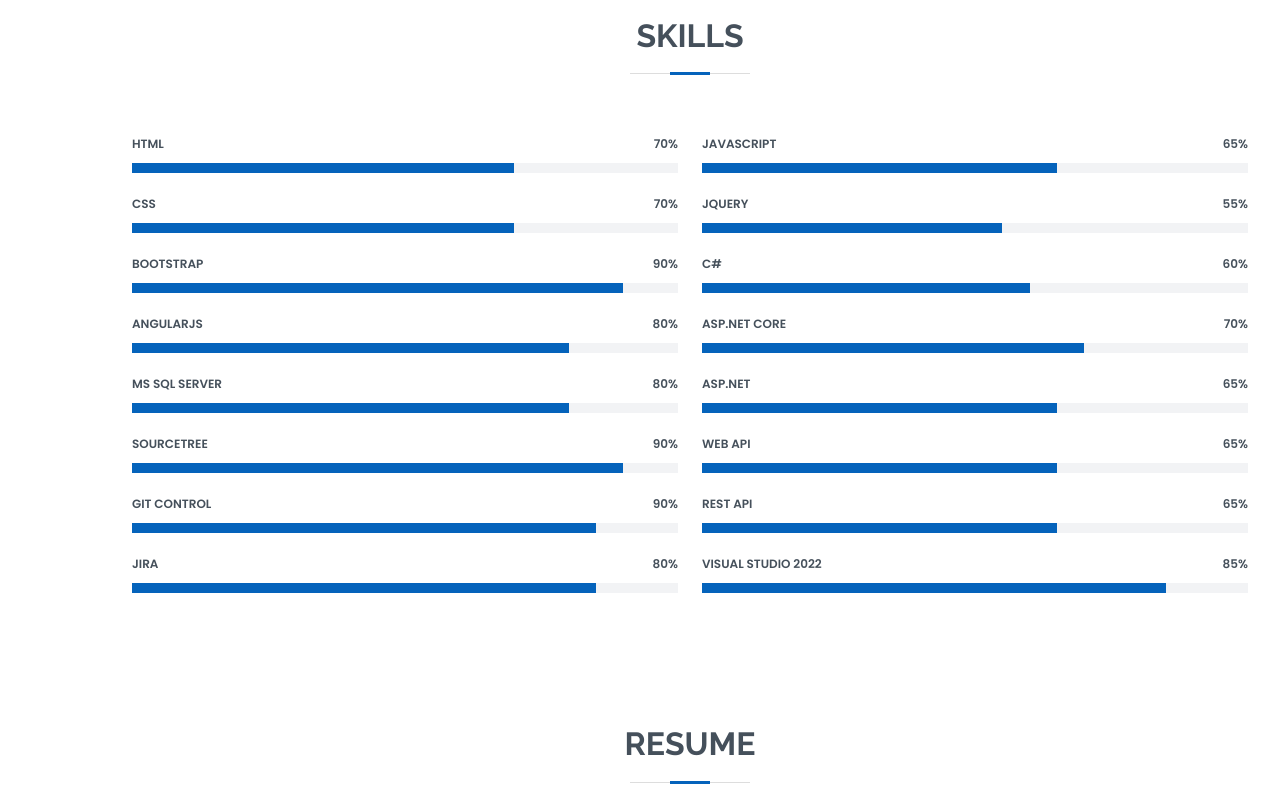
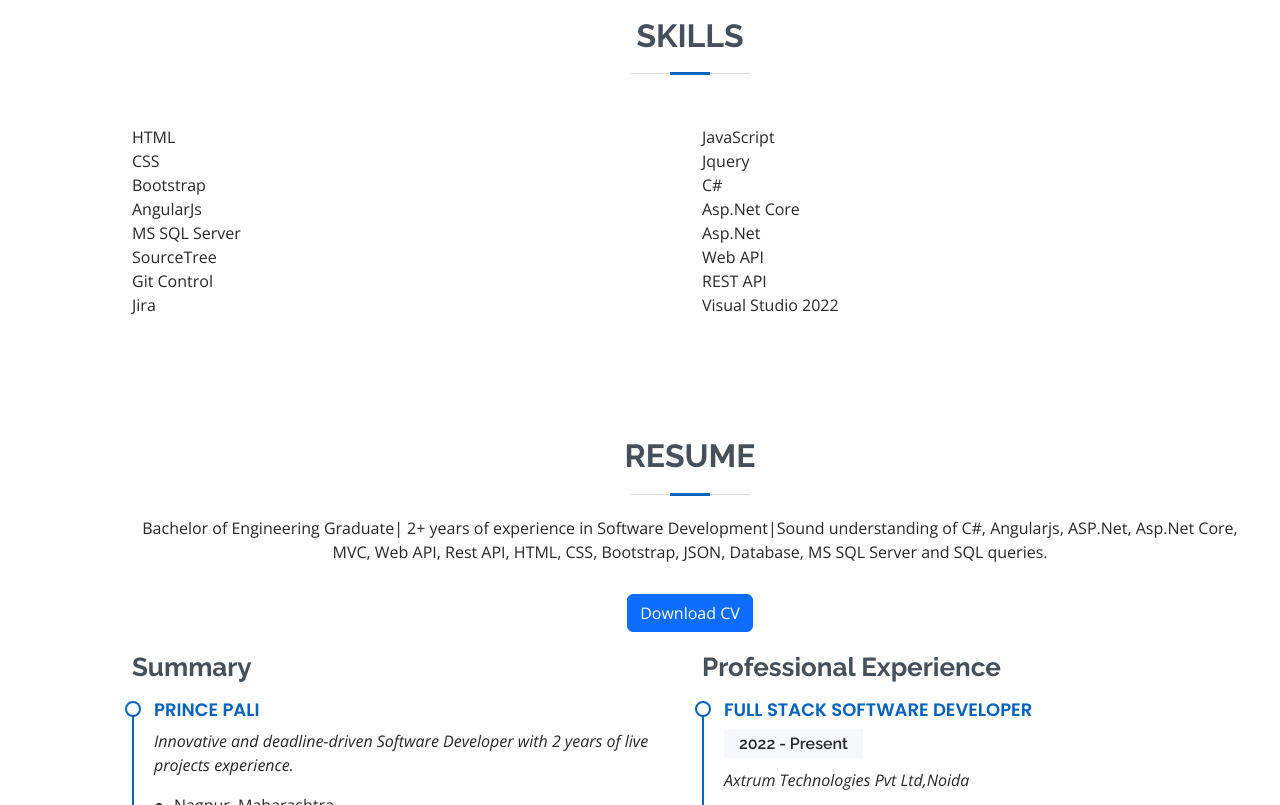
Before and after one commit to princepali/princepali.github.io, a plain HTML site: page index.html in a window 1280 px wide. Shown: the part 1620-2425 px from the top of the page. Drawn offline with nearby package versions, Linux system fonts and the light colour scheme.

Commit message:
Progress bar removed

```diff
--- a/index.html
+++ b/index.html
@@ -121,131 +121,62 @@
                 <div class="section-title">
                     <h2>Skills</h2>
                 </div>
-
                 <div class="row skills-content">
-
                     <div class="col-lg-6">
-
-                        <div class="progress">
-                            <span class="skill">HTML <i class="val">70%</i></span>
-                            <div class="progress-bar-wrap">
-                                <div class="progress-bar" role="progressbar" aria-valuenow="70" aria-valuemin="0" aria-valuemax="100"></div>
-                            </div>
+                        <div>
+                            <span class="skill">HTML</span>
+                        </div>
+                        <div>
+                            <span class="skill">CSS
+                        </div>
+                        <div>
+                            <span class="skill">Bootstrap
+                        </div>
+                        <div>
+                            <span class="skill">AngularJs
+                        </div>
+                        <div>
+                            <span class="skill">MS SQL Server
                         </div>
 
-                        <div class="progress">
-                            <span class="skill">CSS <i class="val">70%</i></span>
-                            <div class="progress-bar-wrap">
-                                <div class="progress-bar" role="progressbar" aria-valuenow="70" aria-valuemin="0" aria-valuemax="100"></div>
-                            </div>
+                        <div>
+                            <span class="skill">SourceTree
+                        </div>
+                        <div>
+                            <span class="skill">Git Control
                         </div>
 
-                        <div class="progress">
-                            <span class="skill">Bootstrap <i class="val">90%</i></span>
-                            <div class="progress-bar-wrap">
-                                <div class="progress-bar" role="progressbar" aria-valuenow="90" aria-valuemin="0" aria-valuemax="100"></div>
-                            </div>
+                        <div>
+                            <span class="skill">Jira
                         </div>
-
-                        <div class="progress">
-                            <span class="skill">AngularJs <i class="val">80%</i></span>
-                            <div class="progress-bar-wrap">
-                                <div class="progress-bar" role="progressbar" aria-valuenow="80" aria-valuemin="0" aria-valuemax="100"></div>
-                            </div>
+                    </div>
+                    <div class="col-lg-6">
+                        <div>
+                            <span class="skill">JavaScript
                         </div>
-
-                        <div class="progress">
-                            <span class="skill">MS SQL Server <i class="val">80%</i></span>
-                            <div class="progress-bar-wrap">
-                                <div class="progress-bar" role="progressbar" aria-valuenow="80" aria-valuemin="0" aria-valuemax="100"></div>
-                            </div>
+                        <div>
+                            <span class="skill">Jquery
                         </div>
-
-                        <div class="progress">
-                            <span class="skill">SourceTree <i class="val">90%</i></span>
-                            <div class="progress-bar-wrap">
-                                <div class="progress-bar" role="progressbar" aria-valuenow="90" aria-valuemin="0" aria-valuemax="100"></div>
-                            </div>
+                        <div>
+                            <span class="skill">C#
                         </div>
-
-                        <div class="progress">
-                            <span class="skill">Git Control <i class="val">90%</i></span>
-                            <div class="progress-bar-wrap">
-                                <div class="progress-bar" role="progressbar" aria-valuenow="85" aria-valuemin="0" aria-valuemax="100"></div>
-                            </div>
+                        <div>
+                            <span class="skill">Asp.Net Core
                         </div>
-
-                        <div class="progress">
-                            <span class="skill">Jira <i class="val">80%</i></span>
-                            <div class="progress-bar-wrap">
-                                <div class="progress-bar" role="progressbar" aria-valuenow="85" aria-valuemin="0" aria-valuemax="100"></div>
-                            </div>
+                        <div>
+                            <span class="skill">Asp.Net
                         </div>
-
+                        <div>
+                            <span class="skill">Web API
+                        </div>
+                        <div>
+                            <span class="skill">REST API
+                        </div>
+                        <div>
+                            <span class="skill">Visual Studio 2022
+                        </div>
                     </div>
-
-                    <div class="col-lg-6">
-
-                        <div class="progress">
-                            <span class="skill">JavaScript <i class="val">65%</i></span>
-                            <div class="progress-bar-wrap">
-                                <div class="progress-bar" role="progressbar" aria-valuenow="65" aria-valuemin="0" aria-valuemax="100"></div>
-                            </div>
-                        </div>
-
-                        <div class="progress">
-                            <span class="skill">Jquery <i class="val">55%</i></span>
-                            <div class="progress-bar-wrap">
-                                <div class="progress-bar" role="progressbar" aria-valuenow="55" aria-valuemin="0" aria-valuemax="100"></div>
-                            </div>
-                        </div>
-
-                        <div class="progress">
-                            <span class="skill">C#<i class="val">60%</i></span>
-                            <div class="progress-bar-wrap">
-                                <div class="progress-bar" role="progressbar" aria-valuenow="60" aria-valuemin="0" aria-valuemax="100"></div>
-                            </div>
-                        </div>
-
-                        <div class="progress">
-                            <span class="skill">Asp.Net Core<i class="val">70%</i></span>
-                            <div class="progress-bar-wrap">
-                                <div class="progress-bar" role="progressbar" aria-valuenow="70" aria-valuemin="0" aria-valuemax="100"></div>
-                            </div>
-                        </div>
-
-                        <div class="progress">
-                            <span class="skill">Asp.Net <i class="val">65%</i></span>
-                            <div class="progress-bar-wrap">
-                                <div class="progress-bar" role="progressbar" aria-valuenow="65" aria-valuemin="0" aria-valuemax="100"></div>
-                            </div>
-                        </div>
-
-                        <div class="progress">
-                            <span class="skill">Web API <i class="val">65%</i></span>
-                            <div class="progress-bar-wrap">
-                                <div class="progress-bar" role="progressbar" aria-valuenow="65" aria-valuemin="0" aria-valuemax="100"></div>
-                            </div>
-                        </div>
-
-                        <div class="progress">
-                            <span class="skill">REST API <i class="val">65%</i></span>
-                            <div class="progress-bar-wrap">
-                                <div class="progress-bar" role="progressbar" aria-valuenow="65" aria-valuemin="0" aria-valuemax="100"></div>
-                            </div>
-                        </div>
-
-                        <div class="progress">
-                            <span class="skill">Visual Studio 2022 <i class="val">85%</i></span>
-                            <div class="progress-bar-wrap">
-                                <div class="progress-bar" role="progressbar" aria-valuenow="85" aria-valuemin="0" aria-valuemax="100"></div>
-                            </div>
-                        </div>
-
-                    </div>
-
                 </div>
-
             </div>
         </section><!-- End Skills Section -->
         <!-- ======= Resume Section ======= -->
```
